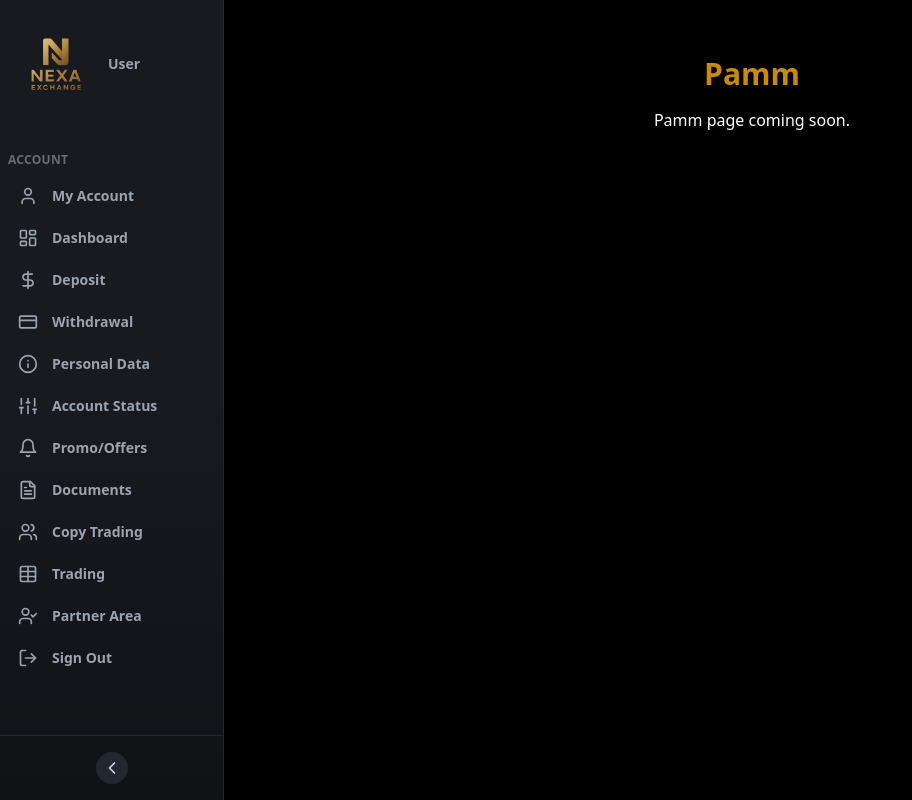
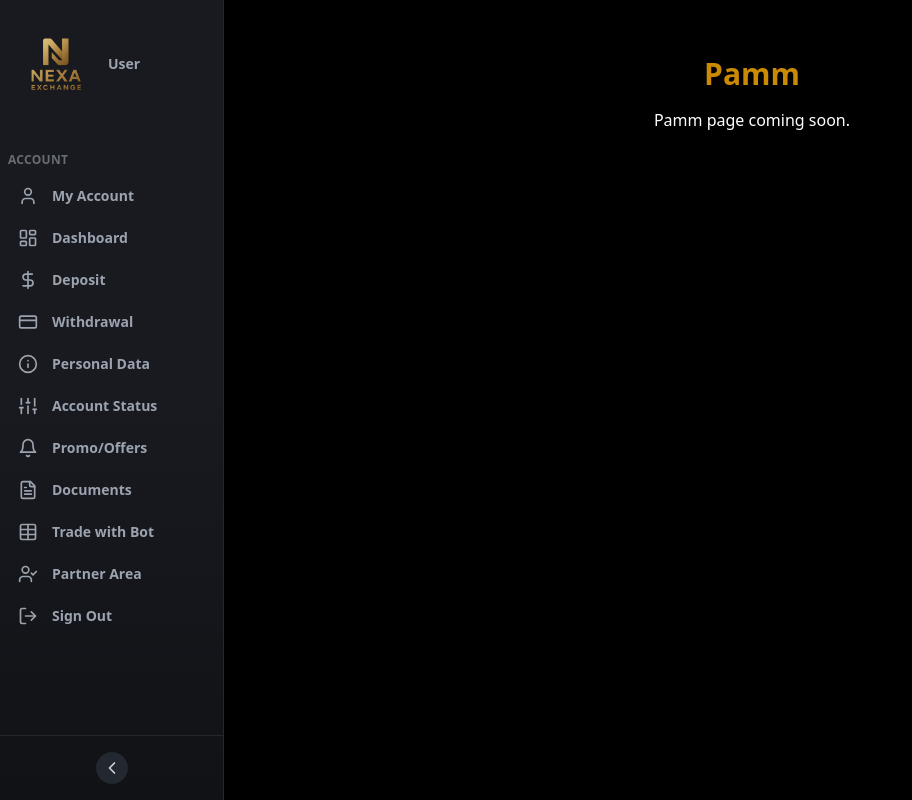
Before and after one commit to Expert-01/BrokerFx, a React (Vite) app: page /pamm in a window 1280 px wide. Shown: the whole page, without its empty margins (0-912 px from the left). Built offline with nearby package versions, Linux system fonts and the light colour scheme.

Commit message:
Update Sidebar.jsx

```diff
--- a/src/components/dashboard/Sidebar.jsx
+++ b/src/components/dashboard/Sidebar.jsx
@@ -32,8 +32,8 @@ const menu = [
       { name: "Promo/Offers", icon: <Bell size={20} />, link: "/promo-offers" },
       { name: "Documents", icon: <FileText size={20} />, link: "/documents" },
      // { name: "Pamm", icon: <PieChart size={20} />, link: "/pamm" },
-      { name: "Copy Trading", icon: <Users size={20} />, link: "/copy-trading" },
-      { name: "Trading", icon: <Table size={20} />, link: "/trading" },
+     // { name: "Copy Trading", icon: <Users size={20} />, link: "/copy-trading" },
+      { name: "Trade with Bot", icon: <Table size={20} />, link: "/trading" },
       { name: "Partner Area", icon: <UserCheck size={20} />, link: "/partner-area" },
       { name: "Sign Out", icon: <LogOut size={20} />, link: "/logout" },
     ],
```
